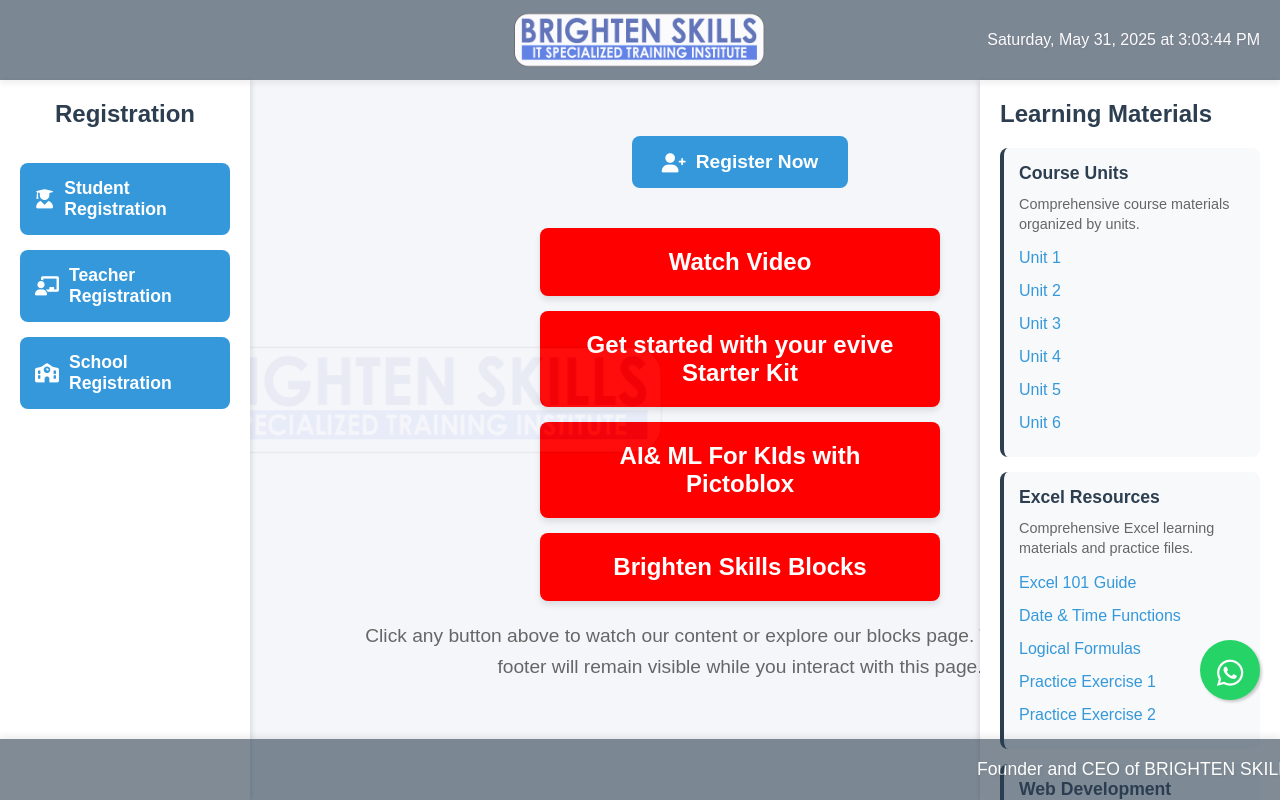
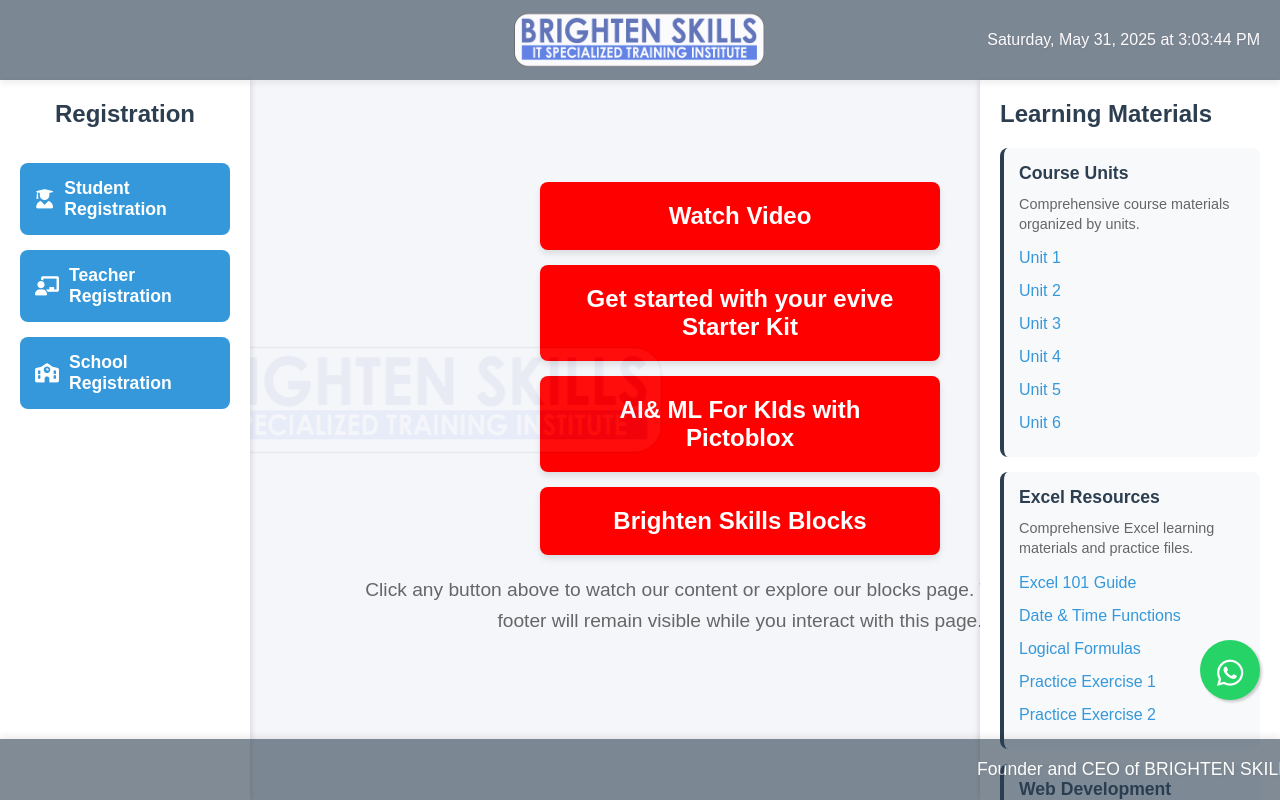
Before and after one commit to BRIGHTENSKILLS/bskyoutube, a website: page index.html in a window 1280 px wide. Drawn offline with Linux system fonts and the light colour scheme.

Commit message:
index.html

```diff
--- a/index.html
+++ b/index.html
@@ -172,6 +172,7 @@
             gap: 15px;
             width: 100%;
             max-width: 400px;
+            margin: 0 auto;
         }
 
         .youtube-button {
@@ -188,6 +189,7 @@
             cursor: pointer;
             box-shadow: 0 4px 6px rgba(0,0,0,0.1);
             width: 100%;
+            text-align: center;
         }
 
         .youtube-button:hover {
@@ -579,9 +581,6 @@
         <div class="split-layout">
             <div class="main-content">
                 <div class="youtube-container">
-                    <button onclick="openRegistrationModal()" class="register-btn">
-                        <i class="fas fa-user-plus"></i> Register Now
-                    </button>
                     <div class="button-container">
                         <button onclick="openAdditionalVideo()" class="youtube-button">Watch Video</button>
                         <button onclick="openEvivePlaylist()" class="youtube-button">Get started with your evive Starter Kit</button>
```
